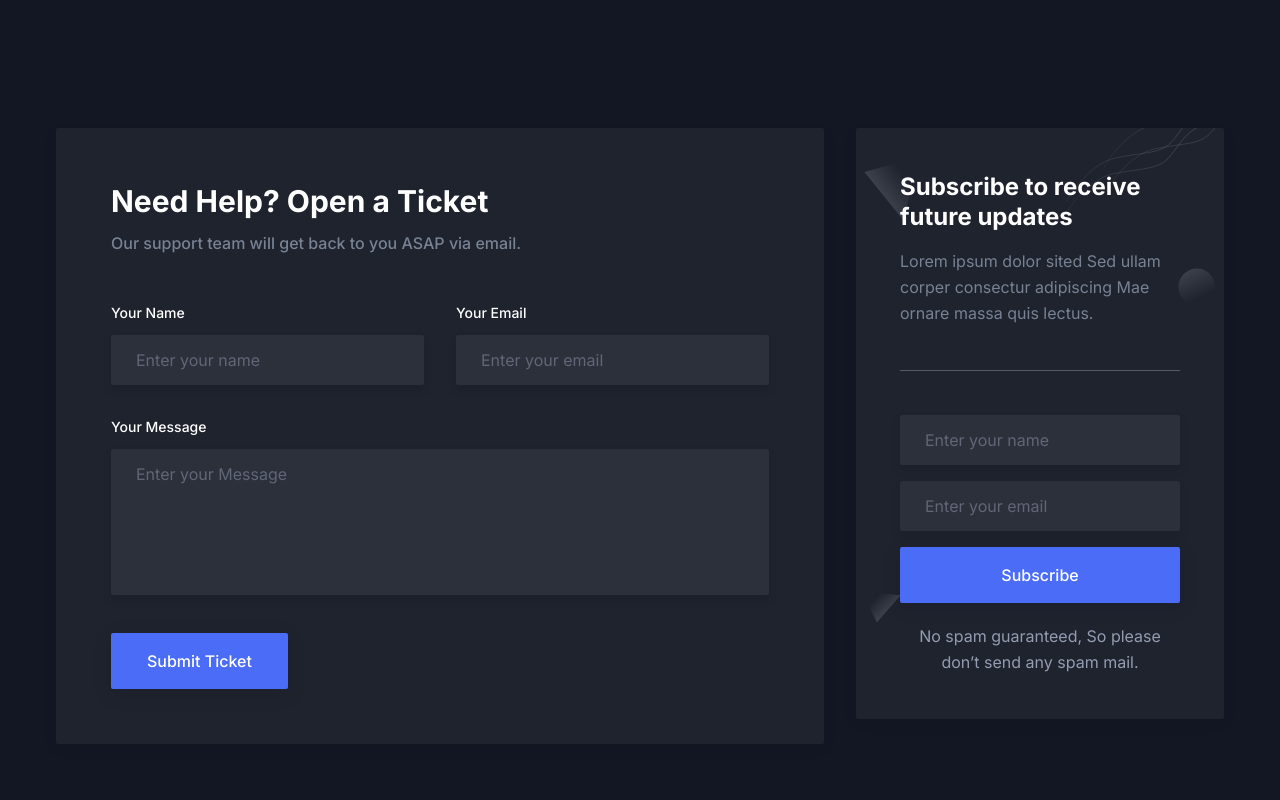
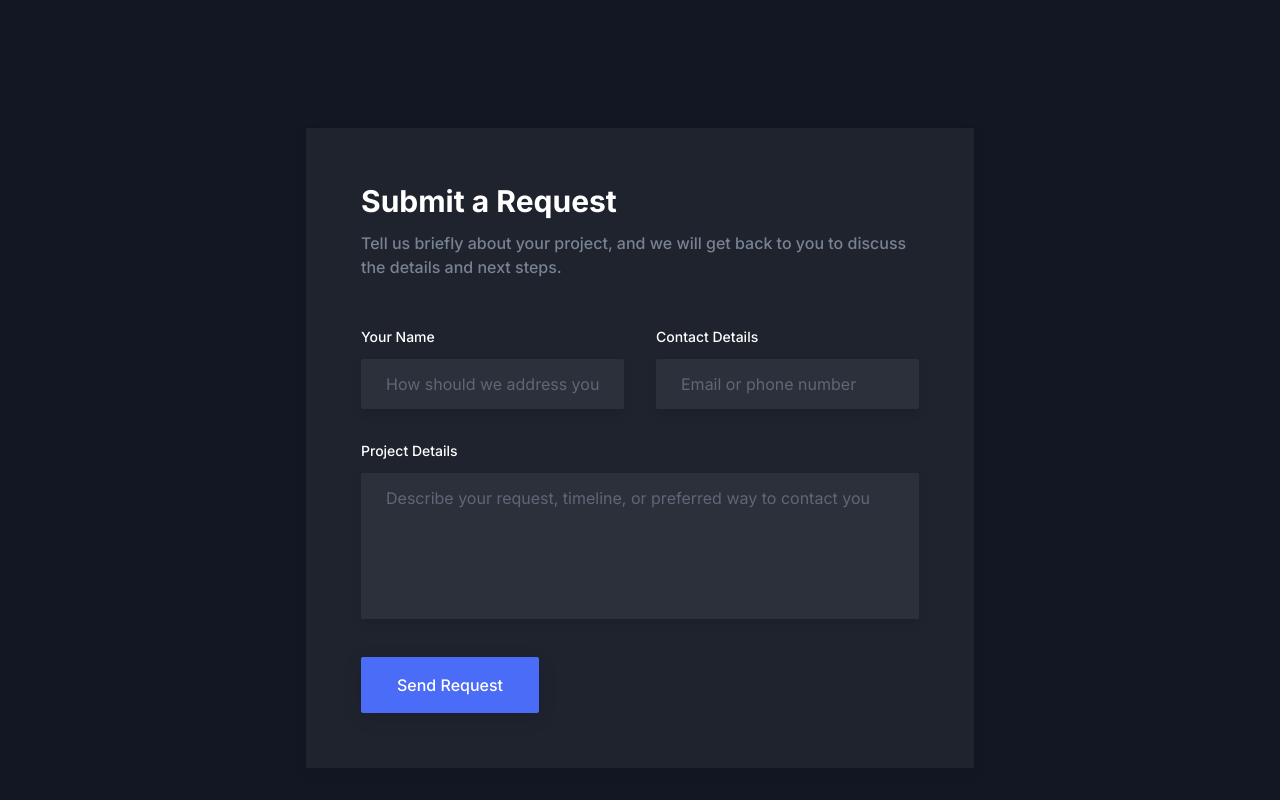
Before and after one commit to d33sf0m33/company-landing, a Next.js app: page / in a window 1280 px wide. Shown: the part 2860-3660 px from the top of the page. Built offline with nearby package versions, Linux system fonts and the light colour scheme.

Commit message:
chore(Другое): Удаление компонента NewsLatterBox и обновление текста в компоненте Contact

```diff
--- a/src/components/Contact/NewsLatterBox.tsx
+++ /dev/null
@@ -1,260 +0,0 @@
-"use client";
-
-import { useTheme } from "next-themes";
-
-const NewsLatterBox = () => {
-  const { theme } = useTheme();
-
-  return (
-    <div className="shadow-three dark:bg-gray-dark relative z-10 rounded-xs bg-white p-8 sm:p-11 lg:p-8 xl:p-11">
-      <h3 className="mb-4 text-2xl leading-tight font-bold text-black dark:text-white">
-        Subscribe to receive future updates
-      </h3>
-      <p className="border-body-color/25 text-body-color mb-11 border-b pb-11 text-base leading-relaxed dark:border-white/25">
-        Lorem ipsum dolor sited Sed ullam corper consectur adipiscing Mae ornare
-        massa quis lectus.
-      </p>
-      <div>
-        <input
-          type="text"
-          name="name"
-          placeholder="Enter your name"
-          className="border-stroke text-body-color focus:border-primary dark:text-body-color-dark dark:shadow-two dark:focus:border-primary mb-4 w-full rounded-xs border bg-[#f8f8f8] px-6 py-3 text-base outline-hidden dark:border-transparent dark:bg-[#2C303B] dark:focus:shadow-none"
-        />
-        <input
-          type="email"
-          name="email"
-          placeholder="Enter your email"
-          className="border-stroke text-body-color focus:border-primary dark:text-body-color-dark dark:shadow-two dark:focus:border-primary mb-4 w-full rounded-xs border bg-[#f8f8f8] px-6 py-3 text-base outline-hidden dark:border-transparent dark:bg-[#2C303B] dark:focus:shadow-none"
-        />
-        <input
-          type="submit"
-          value="Subscribe"
-          className="bg-primary shadow-submit hover:bg-primary/90 dark:shadow-submit-dark mb-5 flex w-full cursor-pointer items-center justify-center rounded-xs px-9 py-4 text-base font-medium text-white duration-300"
-        />
-        <p className="text-body-color dark:text-body-color-dark text-center text-base leading-relaxed">
-          No spam guaranteed, So please don’t send any spam mail.
-        </p>
-      </div>
-
-      <div>
-        <span className="absolute top-7 left-2">
-          <svg
-            width="57"
-            height="65"
-            viewBox="0 0 57 65"
-            fill="none"
-            xmlns="http://www.w3.org/2000/svg"
-          >
-            <path
-              opacity="0.5"
-              d="M0.407629 15.9573L39.1541 64.0714L56.4489 0.160793L0.407629 15.9573Z"
-              fill="url(#paint0_linear_1028_600)"
-            />
-            <defs>
-              <linearGradient
-                id="paint0_linear_1028_600"
-                x1="-18.3187"
-                y1="55.1044"
-                x2="37.161"
-                y2="15.3509"
-                gradientUnits="userSpaceOnUse"
-              >
-                <stop
-                  stopColor={theme === "light" ? "#4A6CF7" : "#fff"}
-                  stopOpacity="0.62"
-                />
-                <stop
-                  offset="1"
-                  stopColor={theme === "light" ? "#4A6CF7" : "#fff"}
-                  stopOpacity="0"
-                />
-              </linearGradient>
-            </defs>
-          </svg>
-        </span>
-
-        <span className="absolute bottom-24 left-1.5">
-          <svg
-            width="39"
-            height="32"
-            viewBox="0 0 39 32"
-            fill="none"
-            xmlns="http://www.w3.org/2000/svg"
-          >
-            <path
-              opacity="0.5"
-              d="M14.7137 31.4215L38.6431 4.24115L6.96581e-07 0.624124L14.7137 31.4215Z"
-              fill="url(#paint0_linear_1028_601)"
-            />
-            <defs>
-              <linearGradient
-                id="paint0_linear_1028_601"
-                x1="39.1948"
-                y1="38.335"
-                x2="10.6982"
-                y2="10.2511"
-                gradientUnits="userSpaceOnUse"
-              >
-                <stop
-                  stopColor={theme === "light" ? "#4A6CF7" : "#fff"}
-                  stopOpacity="0.62"
-                />
-                <stop
-                  offset="1"
-                  stopColor={theme === "light" ? "#4A6CF7" : "#fff"}
-                  stopOpacity="0"
-                />
-              </linearGradient>
-            </defs>
-          </svg>
-        </span>
-
-        <span className="absolute top-[140px] right-2">
-          <svg
-            width="38"
-            height="38"
-            viewBox="0 0 38 38"
-            fill="none"
-            xmlns="http://www.w3.org/2000/svg"
-          >
-            <path
-              opacity="0.5"
-              d="M10.6763 35.3091C23.3976 41.6367 38.1681 31.7045 37.107 17.536C36.1205 4.3628 21.9407 -3.46901 10.2651 2.71063C-2.92254 9.69061 -2.68321 28.664 10.6763 35.3091Z"
-              fill="url(#paint0_linear_1028_602)"
-            />
-            <defs>
-              <linearGradient
-                id="paint0_linear_1028_602"
-                x1="-0.571054"
-                y1="-37.1717"
-                x2="28.7937"
-                y2="26.7564"
-                gradientUnits="userSpaceOnUse"
-              >
-                <stop
-                  stopColor={theme === "light" ? "#4A6CF7" : "#fff"}
-                  stopOpacity="0.62"
-                />
-                <stop
-                  offset="1"
-                  stopColor={theme === "light" ? "#4A6CF7" : "#fff"}
-                  stopOpacity="0"
-                />
-              </linearGradient>
-            </defs>
-          </svg>
-        </span>
-
-        <span className="absolute top-0 right-0">
-          <svg
-            width="162"
-            height="91"
-            viewBox="0 0 162 91"
-            fill="none"
-            xmlns="http://www.w3.org/2000/svg"
-          >
-            <g opacity="0.3">
-              <path
-                opacity="0.45"
-                d="M1 89.9999C8 77.3332 27.7 50.7999 50.5 45.9999C79 39.9999 95 41.9999 106 30.4999C117 18.9999 126 -3.50014 149 -3.50014C172 -3.50014 187 4.99986 200.5 -8.50014C214 -22.0001 210.5 -46.0001 244 -37.5001C270.8 -30.7001 307.167 -45 322 -53"
-                stroke="url(#paint0_linear_1028_603)"
-              />
-              <path
-                opacity="0.45"
-                d="M43 64.9999C50 52.3332 69.7 25.7999 92.5 20.9999C121 14.9999 137 16.9999 148 5.49986C159 -6.00014 168 -28.5001 191 -28.5001C214 -28.5001 229 -20.0001 242.5 -33.5001C256 -47.0001 252.5 -71.0001 286 -62.5001C312.8 -55.7001 349.167 -70 364 -78"
-                stroke="url(#paint1_linear_1028_603)"
-              />
-              <path
-                opacity="0.45"
-                d="M4 73.9999C11 61.3332 30.7 34.7999 53.5 29.9999C82 23.9999 98 25.9999 109 14.4999C120 2.99986 129 -19.5001 152 -19.5001C175 -19.5001 190 -11.0001 203.5 -24.5001C217 -38.0001 213.5 -62.0001 247 -53.5001C273.8 -46.7001 310.167 -61 325 -69"
-                stroke="url(#paint2_linear_1028_603)"
-              />
-              <path
-                opacity="0.45"
-                d="M41 40.9999C48 28.3332 67.7 1.79986 90.5 -3.00014C119 -9.00014 135 -7.00014 146 -18.5001C157 -30.0001 166 -52.5001 189 -52.5001C212 -52.5001 227 -44.0001 240.5 -57.5001C254 -71.0001 250.5 -95.0001 284 -86.5001C310.8 -79.7001 347.167 -94 362 -102"
-                stroke="url(#paint3_linear_1028_603)"
-              />
-            </g>
-            <defs>
-              <linearGradient
-                id="paint0_linear_1028_603"
-                x1="291.35"
-                y1="12.1032"
-                x2="179.211"
-                y2="237.617"
-                gradientUnits="userSpaceOnUse"
-              >
-                <stop
-                  offset="0.328125"
-                  stopColor={theme === "light" ? "#4A6CF7" : "#fff"}
-                />
-                <stop
-                  offset="1"
-                  stopColor={theme === "light" ? "#4A6CF7" : "#fff"}
-                  stopOpacity="0"
-                />
-              </linearGradient>
-              <linearGradient
-                id="paint1_linear_1028_603"
-                x1="333.35"
-                y1="-12.8968"
-                x2="221.211"
-                y2="212.617"
-                gradientUnits="userSpaceOnUse"
-              >
-                <stop
-                  offset="0.328125"
-                  stopColor={theme === "light" ? "#4A6CF7" : "#fff"}
-                />
-                <stop
-                  offset="1"
-                  stopColor={theme === "light" ? "#4A6CF7" : "#fff"}
-                  stopOpacity="0"
-                />
-              </linearGradient>
-              <linearGradient
-                id="paint2_linear_1028_603"
-                x1="294.35"
-                y1="-3.89678"
-                x2="182.211"
-                y2="221.617"
-                gradientUnits="userSpaceOnUse"
-              >
-                <stop
-                  offset="0.328125"
-                  stopColor={theme === "light" ? "#4A6CF7" : "#fff"}
-                />
-                <stop
-                  offset="1"
-                  stopColor={theme === "light" ? "#4A6CF7" : "#fff"}
-                  stopOpacity="0"
-                />
-              </linearGradient>
-              <linearGradient
-                id="paint3_linear_1028_603"
-                x1="331.35"
-                y1="-36.8968"
-                x2="219.211"
-                y2="188.617"
-                gradientUnits="userSpaceOnUse"
-              >
-                <stop
-                  offset="0.328125"
-                  stopColor={theme === "light" ? "#4A6CF7" : "#fff"}
-                />
-                <stop
-                  offset="1"
-                  stopColor={theme === "light" ? "#4A6CF7" : "#fff"}
-                  stopOpacity="0"
-                />
-              </linearGradient>
-            </defs>
-          </svg>
-        </span>
-      </div>
-    </div>
-  );
-};
-
-export default NewsLatterBox;
--- a/src/components/Contact/index.tsx
+++ b/src/components/Contact/index.tsx
@@ -1,21 +1,20 @@
-import NewsLatterBox from "./NewsLatterBox";
-
 const Contact = () => {
   return (
     <section id="contact" className="overflow-hidden py-16 md:py-20 lg:py-28">
       <div className="container">
-        <div className="-mx-4 flex flex-wrap">
-          <div className="w-full px-4 lg:w-7/12 xl:w-8/12">
+        <div className="-mx-4 flex flex-wrap justify-center">
+          <div className="w-full px-4 lg:w-8/12 xl:w-7/12">
             <div
               className="mb-12 rounded-xs bg-white px-8 py-11 shadow-three dark:bg-gray-dark sm:p-[55px] lg:mb-5 lg:px-8 xl:p-[55px]"
               data-wow-delay=".15s
               "
             >
               <h2 className="mb-3 text-2xl font-bold text-black dark:text-white sm:text-3xl lg:text-2xl xl:text-3xl">
-                Need Help? Open a Ticket
+                Submit a Request
               </h2>
               <p className="mb-12 text-base font-medium text-body-color">
-                Our support team will get back to you ASAP via email.
+                Tell us briefly about your project, and we will get back to you
+                to discuss the details and next steps.
               </p>
               <form>
                 <div className="-mx-4 flex flex-wrap">
@@ -29,7 +28,7 @@ const Contact = () => {
                       </label>
                       <input
                         type="text"
-                        placeholder="Enter your name"
+                        placeholder="How should we address you?"
                         className="border-stroke w-full rounded-xs border bg-[#f8f8f8] px-6 py-3 text-base text-body-color outline-hidden focus:border-primary dark:border-transparent dark:bg-[#2C303B] dark:text-body-color-dark dark:shadow-two dark:focus:border-primary dark:focus:shadow-none"
                       />
                     </div>
@@ -40,11 +39,11 @@ const Contact = () => {
                         htmlFor="email"
                         className="mb-3 block text-sm font-medium text-dark dark:text-white"
                       >
-                        Your Email
+                        Contact Details
                       </label>
                       <input
                         type="email"
-                        placeholder="Enter your email"
+                        placeholder="Email or phone number"
                         className="border-stroke w-full rounded-xs border bg-[#f8f8f8] px-6 py-3 text-base text-body-color outline-hidden focus:border-primary dark:border-transparent dark:bg-[#2C303B] dark:text-body-color-dark dark:shadow-two dark:focus:border-primary dark:focus:shadow-none"
                       />
                     </div>
@@ -55,27 +54,24 @@ const Contact = () => {
                         htmlFor="message"
                         className="mb-3 block text-sm font-medium text-dark dark:text-white"
                       >
-                        Your Message
+                        Project Details
                       </label>
                       <textarea
                         name="message"
                         rows={5}
-                        placeholder="Enter your Message"
+                        placeholder="Describe your request, timeline, or preferred way to contact you"
                         className="border-stroke w-full resize-none rounded-xs border bg-[#f8f8f8] px-6 py-3 text-base text-body-color outline-hidden focus:border-primary dark:border-transparent dark:bg-[#2C303B] dark:text-body-color-dark dark:shadow-two dark:focus:border-primary dark:focus:shadow-none"
                       ></textarea>
                     </div>
                   </div>
                   <div className="w-full px-4">
                     <button className="rounded-xs bg-primary px-9 py-4 text-base font-medium text-white shadow-submit duration-300 hover:bg-primary/90 dark:shadow-submit-dark">
-                      Submit Ticket
+                      Send Request
                     </button>
                   </div>
                 </div>
               </form>
             </div>
-          </div>
-          <div className="w-full px-4 lg:w-5/12 xl:w-4/12">
-            <NewsLatterBox />
           </div>
         </div>
       </div>
```
